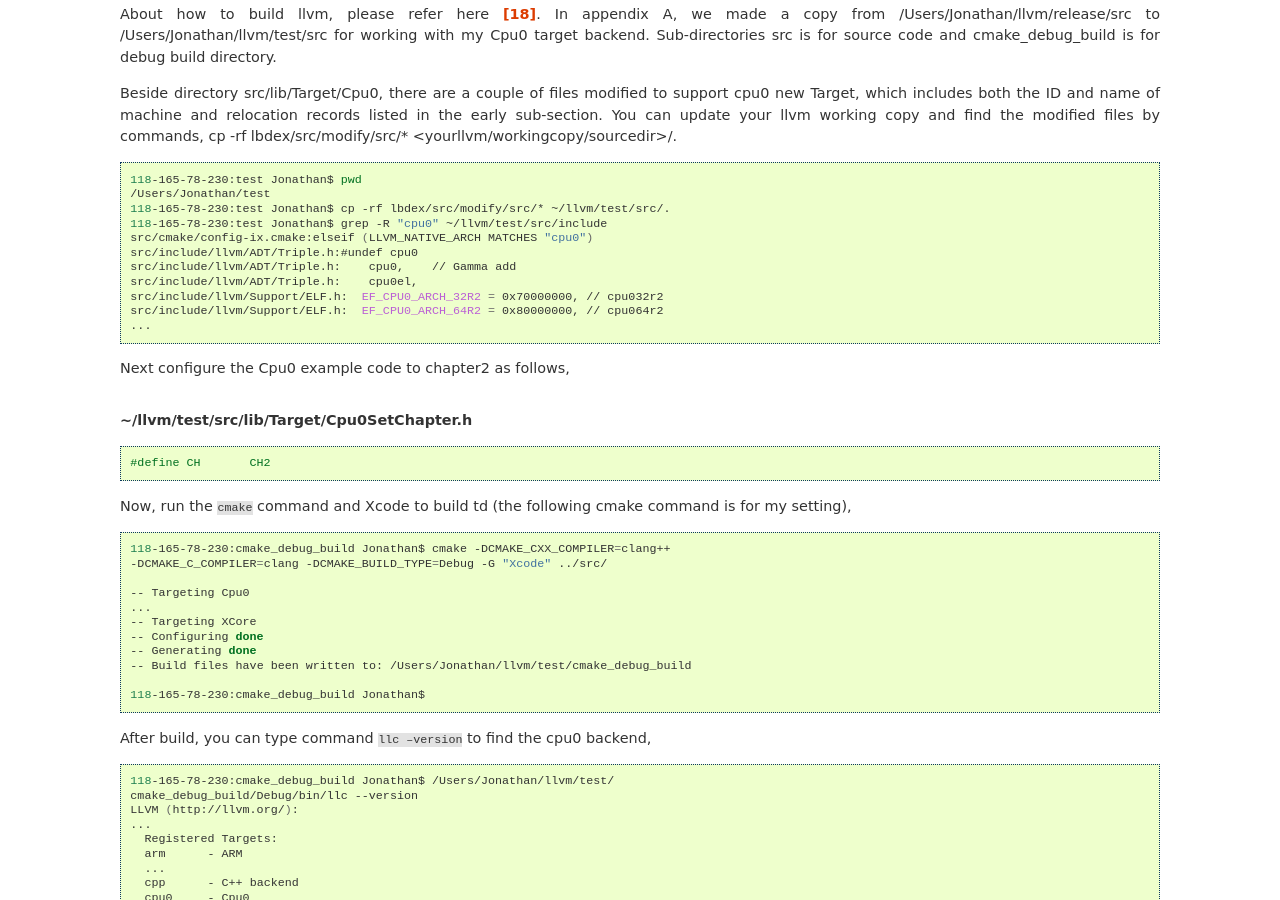
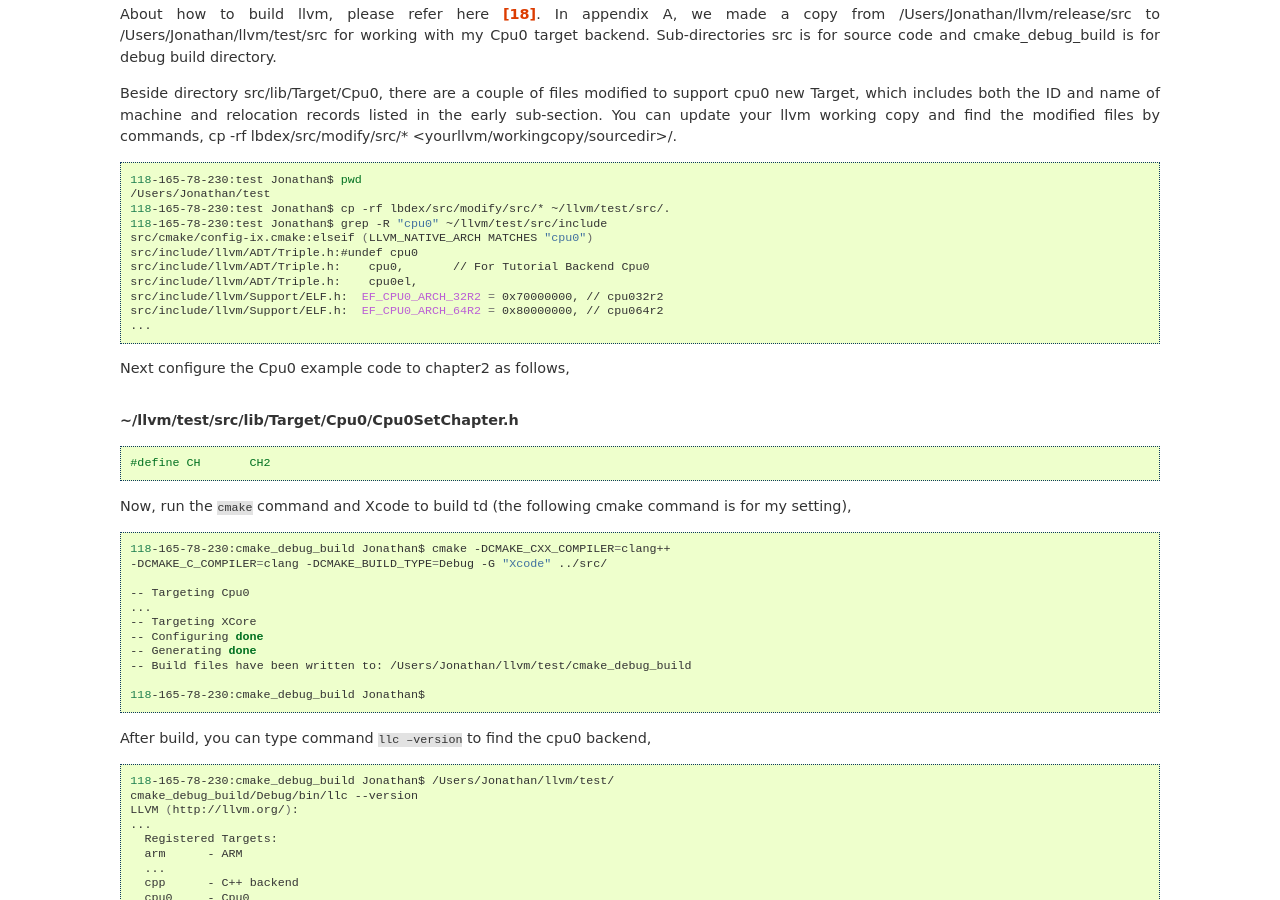
Before and after one commit to Jonathan2251/lbd, a Sphinx documentation site: the page built from source/llvmstructure.rst, in a window 1280 px wide and 900 px high, scrolled down 31146 px. Built offline with Sphinx 7.4.7, drawn with Linux system fonts in a browser that asks for light colours; formulas are drawn with MathJax 3; pages that are not in the unit, such as notebooks, are missing from menus.

```diff
--- a/source/llvmstructure.rst
+++ b/source/llvmstructure.rst
@@ -2117,7 +2117,7 @@
   118-165-78-230:test Jonathan$ grep -R "cpu0" ~/llvm/test/src/include
   src/cmake/config-ix.cmake:elseif (LLVM_NATIVE_ARCH MATCHES "cpu0")
   src/include/llvm/ADT/Triple.h:#undef cpu0
-  src/include/llvm/ADT/Triple.h:    cpu0,    // Gamma add
+  src/include/llvm/ADT/Triple.h:    cpu0,       // For Tutorial Backend Cpu0
   src/include/llvm/ADT/Triple.h:    cpu0el,
   src/include/llvm/Support/ELF.h:  EF_CPU0_ARCH_32R2 = 0x70000000, // cpu032r2
   src/include/llvm/Support/ELF.h:  EF_CPU0_ARCH_64R2 = 0x80000000, // cpu064r2
@@ -2125,7 +2125,7 @@
 
 Next configure the Cpu0 example code to chapter2 as follows,
 
-.. rubric:: ~/llvm/test/src/lib/Target/Cpu0SetChapter.h
+.. rubric:: ~/llvm/test/src/lib/Target/Cpu0/Cpu0SetChapter.h
 .. code-block:: c++
 
   #define CH       CH2
```
Also changed, not shown: 2 other files.
